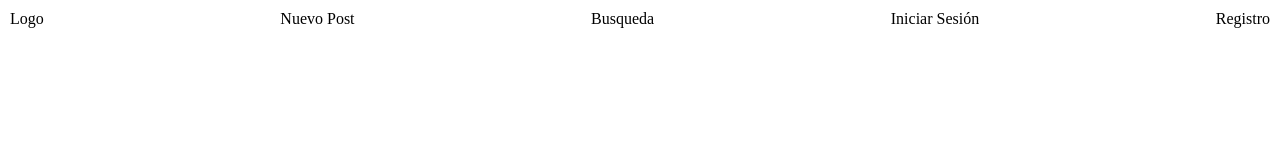
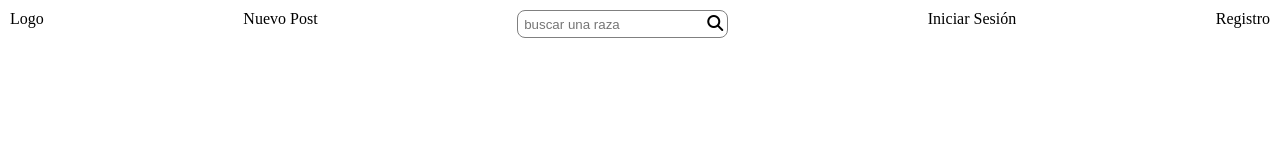
Before and after one commit to royalbarr/DesarrolloSoftware, a plain HTML site: page index.html in a window 1280 px wide. Drawn offline with Linux system fonts and the light colour scheme.

Commit message:
agregar estilos para el cuadro de busqueda

```diff
--- a/index.html
+++ b/index.html
@@ -7,13 +7,19 @@
     <title>Raza de Perros</title>
     <link rel="shortcut icon" href="./media/bulldog_frances_blue.jpg" type="image/x-icon">
     <link rel="stylesheet" href="./styles/estilos.css">
+    <script src="https://kit.fontawesome.com/d4cd33a1a3.js" crossorigin="anonymous"></script>
 </head>
 <body>
     <header>
         <ul class="navbar">
             <li>Logo</li>
             <li>Nuevo Post</li>
-            <li>Busqueda</li>
+            <li>
+                <div class="buscar">
+                    <input placeholder="buscar una raza">
+                    <i class="fas fa-search"></i>
+                </div>
+            </li>
             <li>Iniciar Sesión</li>
             <li>Registro</li>
         </ul>
--- a/styles/estilos.css
+++ b/styles/estilos.css
@@ -11,3 +11,16 @@ ul{
     justify-content: space-between;
     padding: 10px;
 }
+.buscar{
+    background-color: white;
+    border: 1px solid gray;
+    padding: 4px;
+    border-radius: 8px;
+}
+.buscar:focus-within{
+    border: 1px solid blue;
+}
+.buscar > input {
+    outline: none;
+    border: 0px;
+}
```
